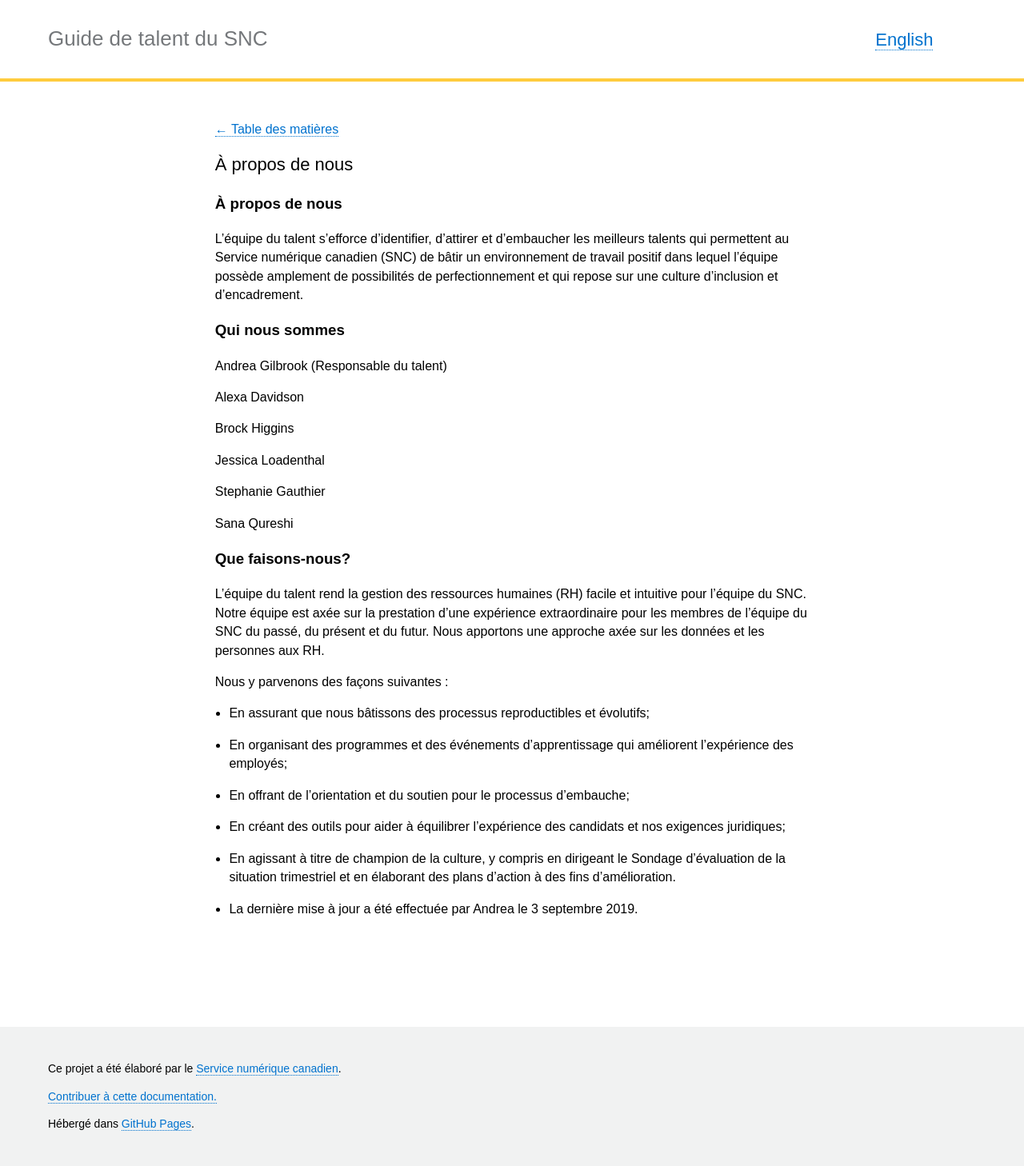
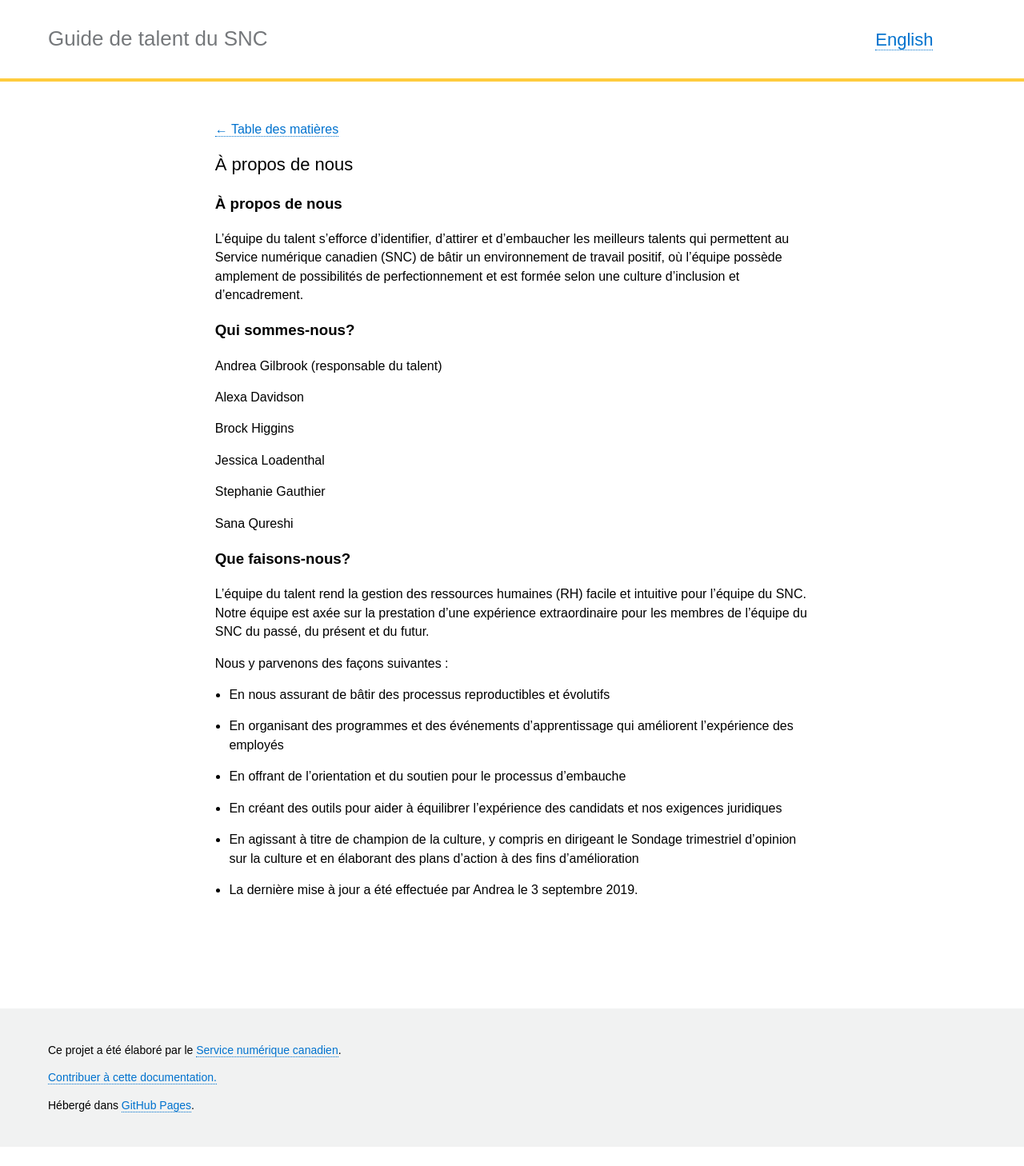
Before and after one commit to cds-snc/talent, a Jekyll site: the page built from _pages/fr/a-propos-de-nous/a-propos-de-nous.md, in a window 1280 px wide. Shown: the whole page at 80% size. Built offline with Jekyll 4.4.1, drawn with Linux system fonts in a browser that asks for light colours; after the commit the page ends 1434 px from its top, so only the background shows below that.

Commit message:
Update French terms

```diff
--- a/_pages/fr/a-propos-de-nous/a-propos-de-nous.md
+++ b/_pages/fr/a-propos-de-nous/a-propos-de-nous.md
@@ -8,11 +8,11 @@ trans_url: "/about-us/"
 ---
 
 ### À propos de nous
-L’équipe du talent s’efforce d’identifier, d’attirer et d’embaucher les meilleurs talents qui permettent au Service numérique canadien (SNC) de bâtir un environnement de travail positif dans lequel l’équipe possède amplement de possibilités de perfectionnement et qui repose sur une culture d’inclusion et d’encadrement.
+L’équipe du talent s’efforce d’identifier, d’attirer et d’embaucher les meilleurs talents qui permettent au Service numérique canadien (SNC) de bâtir un environnement de travail positif, où l’équipe possède amplement de possibilités de perfectionnement et est formée selon une culture d’inclusion et d’encadrement.
 
-### Qui nous sommes
+### Qui sommes-nous?
 
-Andrea Gilbrook (Responsable du talent)
+Andrea Gilbrook (responsable du talent)
 
 Alexa Davidson
 
@@ -25,14 +25,14 @@ Stephanie Gauthier
 Sana Qureshi
 
 ### Que faisons-nous?
-L’équipe du talent rend la gestion des ressources humaines (RH) facile et intuitive pour l’équipe du SNC. Notre équipe est axée sur la prestation d’une expérience extraordinaire pour les membres de l’équipe du SNC du passé, du présent et du futur. Nous apportons une approche axée sur les données et les personnes aux RH.
+L’équipe du talent rend la gestion des ressources humaines (RH) facile et intuitive pour l’équipe du SNC. Notre équipe est axée sur la prestation d’une expérience extraordinaire pour les membres de l’équipe du SNC du passé, du présent et du futur.
 
 Nous y parvenons des façons suivantes :
-* En assurant que nous bâtissons des processus reproductibles et évolutifs;
-* En organisant des programmes et des événements d’apprentissage qui améliorent l’expérience des employés;
-* En offrant de l’orientation et du soutien pour le processus d’embauche;
-* En créant des outils pour aider à équilibrer l’expérience des candidats et nos exigences juridiques;
-* En agissant à titre de champion de la culture, y compris en dirigeant le Sondage d’évaluation de la situation trimestriel et en élaborant des plans d’action à des fins d’amélioration.
+* En nous assurant de bâtir des processus reproductibles et évolutifs
+* En organisant des programmes et des événements d’apprentissage qui améliorent l’expérience des employés
+* En offrant de l’orientation et du soutien pour le processus d’embauche
+* En créant des outils pour aider à équilibrer l’expérience des candidats et nos exigences juridiques
+* En agissant à titre de champion de la culture, y compris en dirigeant le Sondage trimestriel d’opinion sur la culture et en élaborant des plans d’action à des fins d’amélioration
 
 
 - La dernière mise à jour a été effectuée par Andrea le 3 septembre 2019.
```
